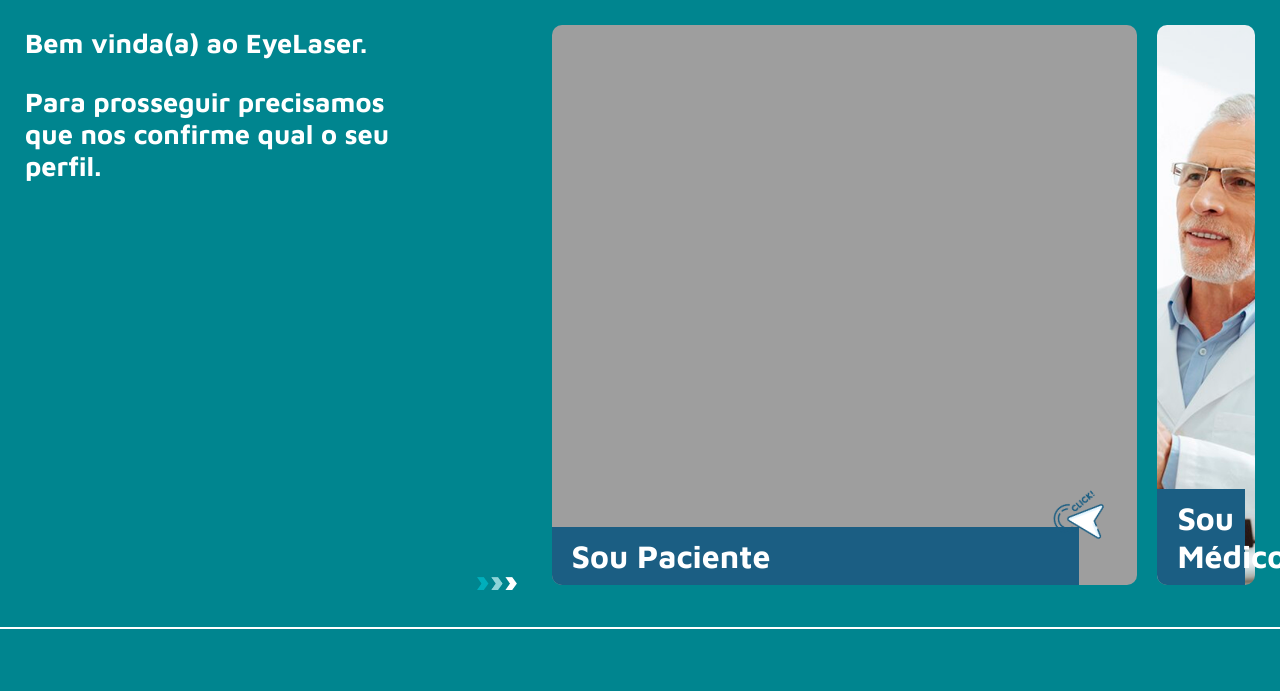
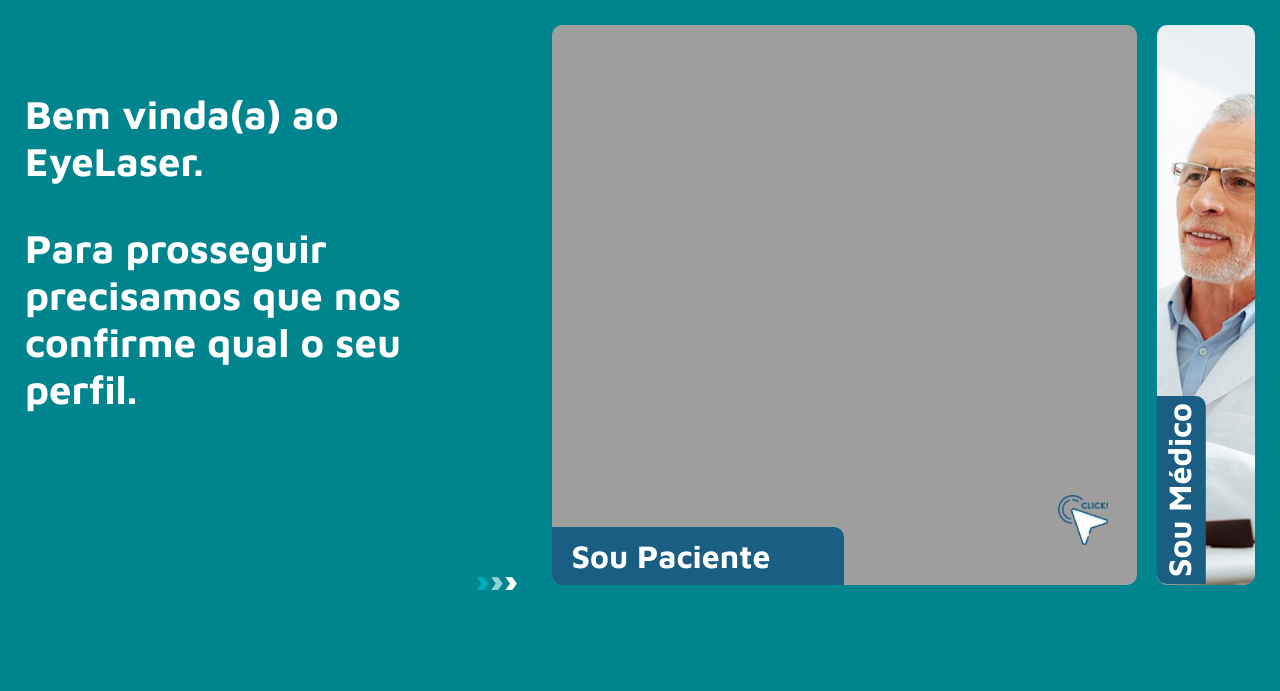
Before and after one commit to pdiegoneves/site-eyelaser, a PHP site: page /eyelaser/app/index.php in a window 1280 px wide. Shown: the part 109-800 px from the top of the page. Run offline with PHP 8.4, Linux system fonts and the light colour scheme.

Commit message:
laytou desktop

```diff
--- a/app/index.php
+++ b/app/index.php
@@ -20,6 +20,7 @@
         </div>
         <div class="perfil-card medico" id="link-medico">
             <img src="<?=BASEURL?>assets/images/perfil/touch.png" alt="Icone de Toque" class="icon only_mobile">
+            <img src="<?=BASEURL?>assets/images/perfil/click.png" alt="Icone de Toque" class="icon only_desktop">
             <h2 class="perfil-name">Sou Médico</h2>
         </div>
     </section>
--- a/app/src/css/styles.css
+++ b/app/src/css/styles.css
@@ -44,9 +44,16 @@
 }
 
 @media (min-width: 769px) {
-  .perfil-name {
+  .perfil-card:not(.perfil-hovered) .perfil-name {
+    transform: rotate(180deg);
+    padding: 7px 3px;
+    writing-mode: vertical-rl;
+  }
+  .perfil-card .perfil-name {
     font-size: 2em;
     padding: 10px 20px;
+    width: 50%;
+    border-radius: 0px 10px 0px 10px;
   }
 }
 .perfil-card .icon {
@@ -59,6 +66,14 @@
   z-index: 1;
 }
 
+.perfil-card .icon.only_desktop {
+  transform: rotate(0);
+}
+
+.perfil-card:not(.perfil-hovered) .icon {
+  display: none;
+}
+
 .cta-hero h3 {
   font-size: 1.7em;
   color: #fff;
@@ -66,6 +81,14 @@
   margin-top: 1em;
 }
 
+@media (min-width: 769px) {
+  .cta-hero {
+    margin-top: 50px;
+  }
+  .cta-hero h3 {
+    font-size: 2.5em;
+  }
+}
 .cta-hero .icon {
   float: left;
   transform-origin: center;
@@ -212,6 +235,8 @@
 @media (min-width: 769px) {
   .selecao-perfis {
     width: 60vw;
+    overflow: hidden;
+    align-items: center;
   }
 }
 footer {
@@ -224,6 +249,11 @@
   z-index: 2;
 }
 
+@media (min-width: 769px) {
+  footer {
+    border: 0;
+  }
+}
 body {
   background: #00858f;
   min-height: 100vh;
--- a/sass/01-ATOMS/_cta-hero-text.sass
+++ b/sass/01-ATOMS/_cta-hero-text.sass
@@ -4,3 +4,9 @@
         color: #fff
         width: 75%
         margin-top: 1em
+
+@media (min-width: 769px)
+    .cta-hero
+        margin-top: 50px
+        h3
+            font-size: 2.5em
--- a/sass/01-ATOMS/_perfil-card-icon.sass
+++ b/sass/01-ATOMS/_perfil-card-icon.sass
@@ -6,3 +6,9 @@
     bottom: 7%
     right: 5%
     z-index: 1
+
+.perfil-card .icon.only_desktop
+    transform: rotate(0)
+
+.perfil-card:not(.perfil-hovered) .icon
+    display: none
--- a/sass/01-ATOMS/_perfil-name.sass
+++ b/sass/01-ATOMS/_perfil-name.sass
@@ -10,6 +10,15 @@
     padding: 3px 7px
 
 @media (min-width: 769px)
-    .perfil-name
-        font-size: 2em
-        padding: 10px 20px
+    .perfil-card
+        &:not(.perfil-hovered)
+            .perfil-name
+                transform: rotate(180deg)
+                padding: 7px 3px
+                writing-mode: vertical-rl
+
+        .perfil-name
+            font-size: 2em
+            padding: 10px 20px
+            width: 50%
+            border-radius: 0px 10px 0px 10px
--- a/sass/04-TEMPLATES/_footer.sass
+++ b/sass/04-TEMPLATES/_footer.sass
@@ -6,3 +6,7 @@
     width: 100vw
     border-top: 2px solid #fff
     z-index: 2
+
+@media (min-width: 769px)
+    footer
+        border: 0
--- a/sass/04-TEMPLATES/_selecao-perfis.sass
+++ b/sass/04-TEMPLATES/_selecao-perfis.sass
@@ -16,9 +16,8 @@
             background-size: cover
             background-position: 80%
 
-
 @media (min-width: 769px)
-
     .selecao-perfis
         width: 60vw
-        .perfil-card
+        overflow: hidden
+        align-items: center
```
Also changed, not shown: 1 other file.
